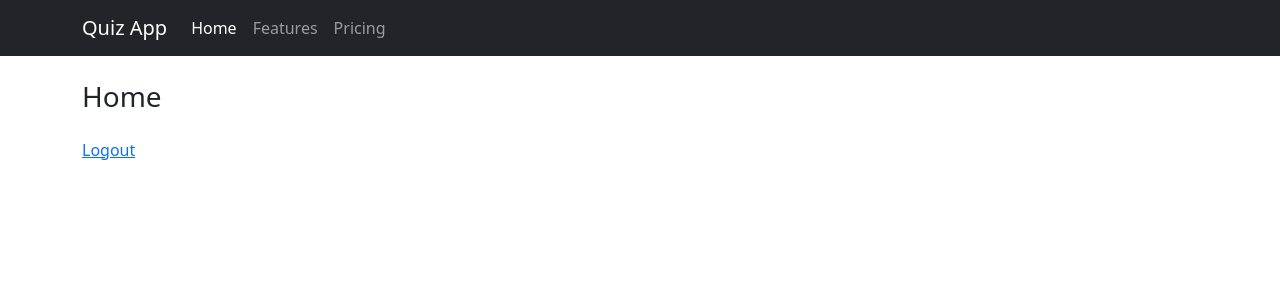
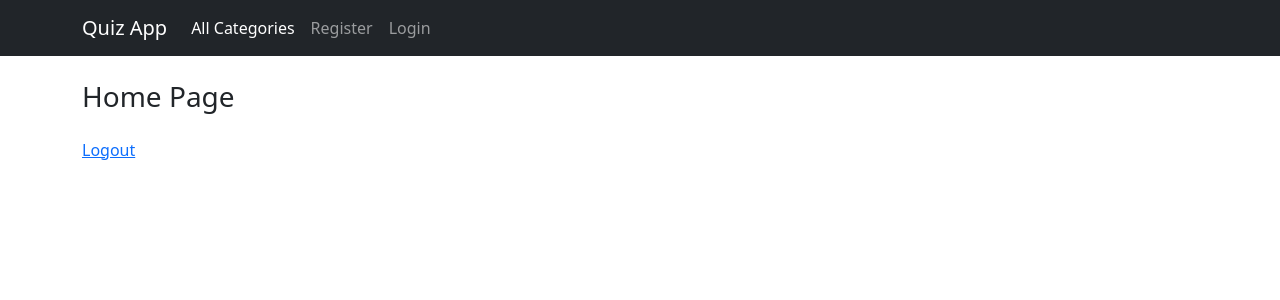
Before and after one commit to SergeyViskov/django_apps, a Django app: page / in a window 1280 px wide. Shown: the top 300 px of the page. Run offline with Django 3.2, Linux system fonts and the light colour scheme.

Commit message:
base template, categories

```diff
--- /dev/null
+++ b/quizapp/main/templates/base.html
@@ -0,0 +1,37 @@
+{% load static %}
+<DOCTYPE html>
+<html>
+    <head>
+        <meta charset="utf-8">
+        <title>{% block title %}{{ title }}{% endblock %}</title>
+        <link href="https://cdn.jsdelivr.net/npm/bootstrap@5.3.0-alpha1/dist/css/bootstrap.min.css" rel="stylesheet" integrity="sha384-GLhlTQ8iRABdZLl6O3oVMWSktQOp6b7In1Zl3/Jr59b6EGGoI1aFkw7cmDA6j6gD" crossorigin="anonymous">
+    </head>
+
+    <body>
+        <nav class="navbar navbar-expand-lg navbar-dark bg-dark">
+            <div class="container">
+              <a class="navbar-brand" href="#">Quiz App</a>
+              <button class="navbar-toggler" type="button" data-bs-toggle="collapse" data-bs-target="#navbarNav" aria-controls="navbarNav" aria-expanded="false" aria-label="Toggle navigation">
+                <span class="navbar-toggler-icon"></span>
+              </button>
+              <div class="collapse navbar-collapse" id="navbarNav">
+                <ul class="navbar-nav">
+                  <li class="nav-item">
+                    <a class="nav-link active" aria-current="page" href="{% url 'all_categories' %}">All Categories</a>
+                  </li>
+                  <li class="nav-item">
+                    <a class="nav-link" href="{% url 'register' %}">Register</a>
+                  </li>
+                  <li class="nav-item">
+                    <a class="nav-link" href="{% url 'login' %}">Login</a>
+                  </li>
+                </ul>
+              </div>
+            </div>
+          </nav>
+          <main class="container">
+            {% block content %}{% endblock %}
+          </main>
+          <footer></footer>
+    </body>
+</html>
--- a/quizapp/main/templates/home.html
+++ b/quizapp/main/templates/home.html
@@ -1,37 +1,6 @@
-{% load static %}
-<DOCTYPE html>
-<html>
-    <head>
-        <meta charset="utf-8">
-        <title>Login Page</title>
-        <link href="https://cdn.jsdelivr.net/npm/bootstrap@5.3.0-alpha1/dist/css/bootstrap.min.css" rel="stylesheet" integrity="sha384-GLhlTQ8iRABdZLl6O3oVMWSktQOp6b7In1Zl3/Jr59b6EGGoI1aFkw7cmDA6j6gD" crossorigin="anonymous">
-    </head>
-    <body>
-        <nav class="navbar navbar-expand-lg navbar-dark bg-dark">
-            <div class="container">
-              <a class="navbar-brand" href="#">Quiz App</a>
-              <button class="navbar-toggler" type="button" data-bs-toggle="collapse" data-bs-target="#navbarNav" aria-controls="navbarNav" aria-expanded="false" aria-label="Toggle navigation">
-                <span class="navbar-toggler-icon"></span>
-              </button>
-              <div class="collapse navbar-collapse" id="navbarNav">
-                <ul class="navbar-nav">
-                  <li class="nav-item">
-                    <a class="nav-link active" aria-current="page" href="#">Home</a>
-                  </li>
-                  <li class="nav-item">
-                    <a class="nav-link" href="#">Features</a>
-                  </li>
-                  <li class="nav-item">
-                    <a class="nav-link" href="#">Pricing</a>
-                  </li>
-                </ul>
-              </div>
-            </div>
-          </nav>
-
-          <div class="container my-4">
-                <h3 class="my-4">Home</h3>
-                <a href="{% url 'logout' %}">Logout</a>
-          </div>
-    </body>
-</html>
+{% extends 'base.html' %}
+{% block title %}Home page{% endblock %}
+{% block content %}
+<h3 class="my-4">Home Page</h3>
+<a href="{% url 'logout' %}">Logout</a>
+{% endblock %}
--- a/quizapp/main/urls.py
+++ b/quizapp/main/urls.py
@@ -6,4 +6,5 @@ from . import views
 urlpatterns = [
     path('', views.home, name='home'),
     path('accounts/register', views.register, name='register'),
+    path('all-categories', views.all_categories, name='all_categories'),
 ]
--- a/quizapp/main/views.py
+++ b/quizapp/main/views.py
@@ -1,6 +1,7 @@
 from django.shortcuts import render
 
 from . import forms
+from . import models
 
 
 def home(request):
@@ -15,4 +16,16 @@ def register(request):
         if form.is_valid():
             form.save()
             msg = 'Data has been added'
-    return render(request, 'registration/register.html', {'form': form, 'msg': msg})
+    context = {
+        'form': form,
+        'msg': msg
+    }
+    return render(request, 'registration/register.html', context)
+
+
+def all_categories(request):
+    cat_data = models.QuizCategory.objects.all()
+    context = {
+        'data': cat_data
+    }
+    return render(request, 'all-category.html', context)
```
Also changed, not shown: quizapp/main/templates/all-category.html (added, +18 -0 lines).
